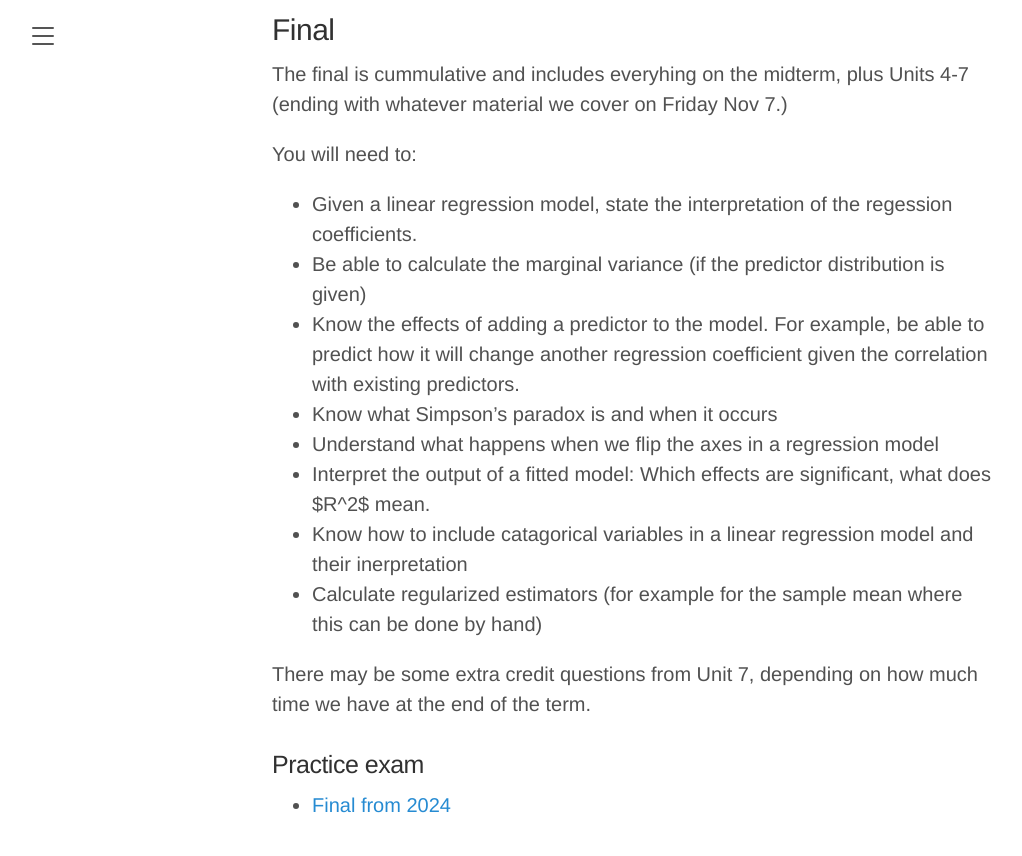
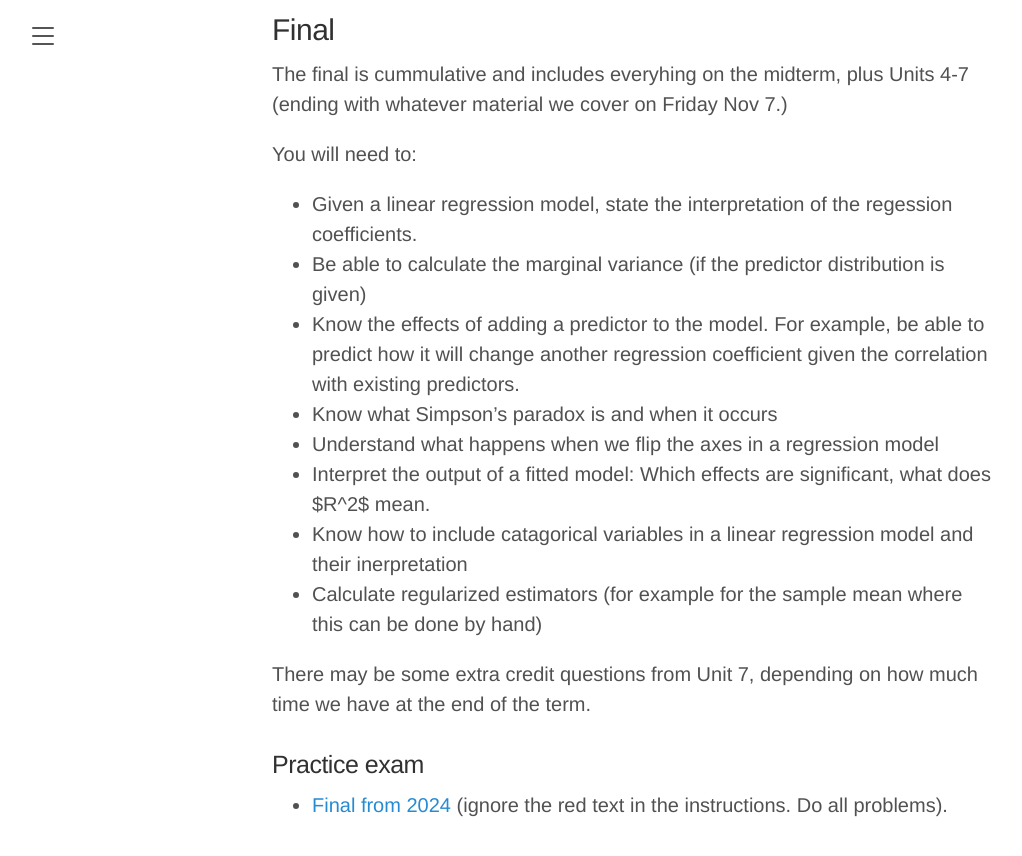
Before and after one commit to elevien/math50_2025, a Jekyll site: the page built from exams.md, in a window 1280 px wide and 900 px high, scrolled down 1070 px. Shown: the top 856 px of the window, without its empty margins (8-1030 px from the left). Built offline with Jekyll 4.4.1, drawn with Linux system fonts in a browser that asks for light colours.

Commit message:
update to exam page

```diff
--- a/exams.md
+++ b/exams.md
@@ -42,4 +42,4 @@ You will need to:
 There may be some extra credit questions from Unit 7, depending on how much time we have at the end of the term.
 
 ### Practice exam
-- [Final from 2024]({{ '/public/exam_practice/final_2024C.pdf' | relative_url }})
+- [Final from 2024]({{ '/public/exam_practice/final_2024C.pdf' | relative_url }}) (ignore the red text in the instructions. Do all problems).
```
